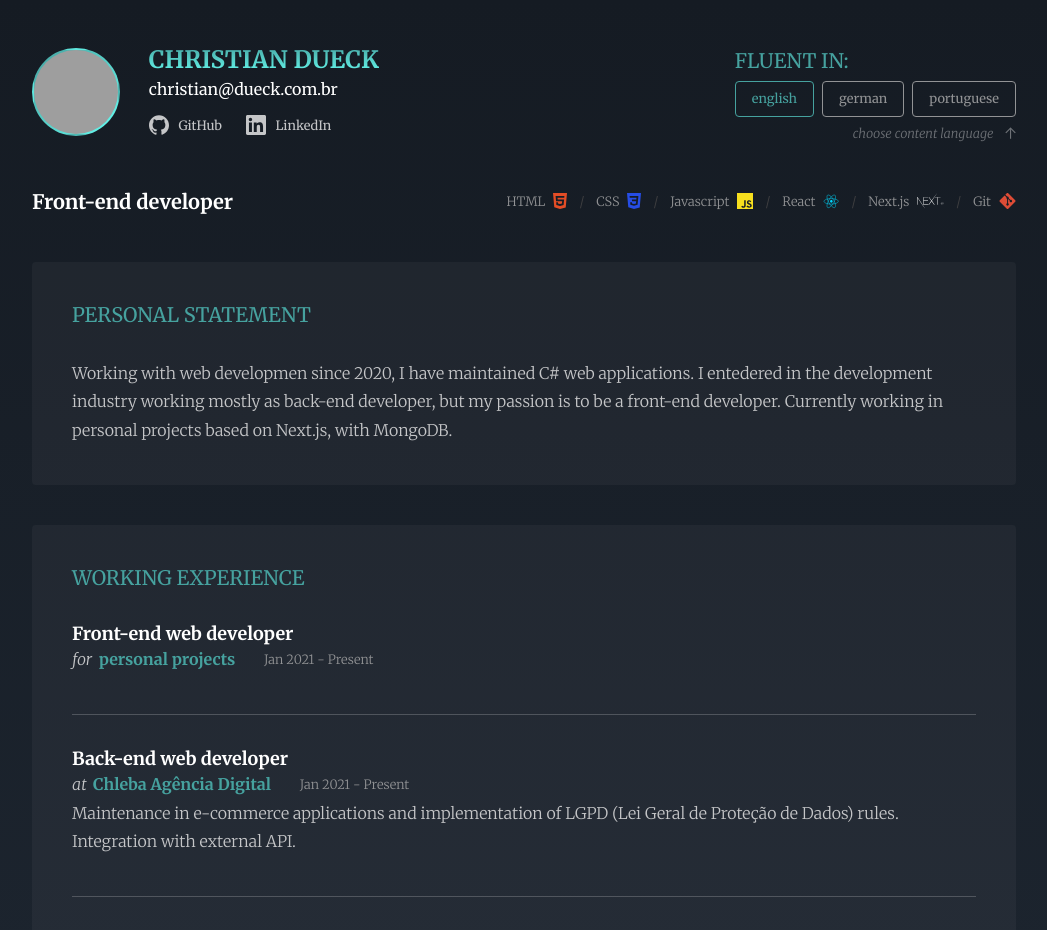
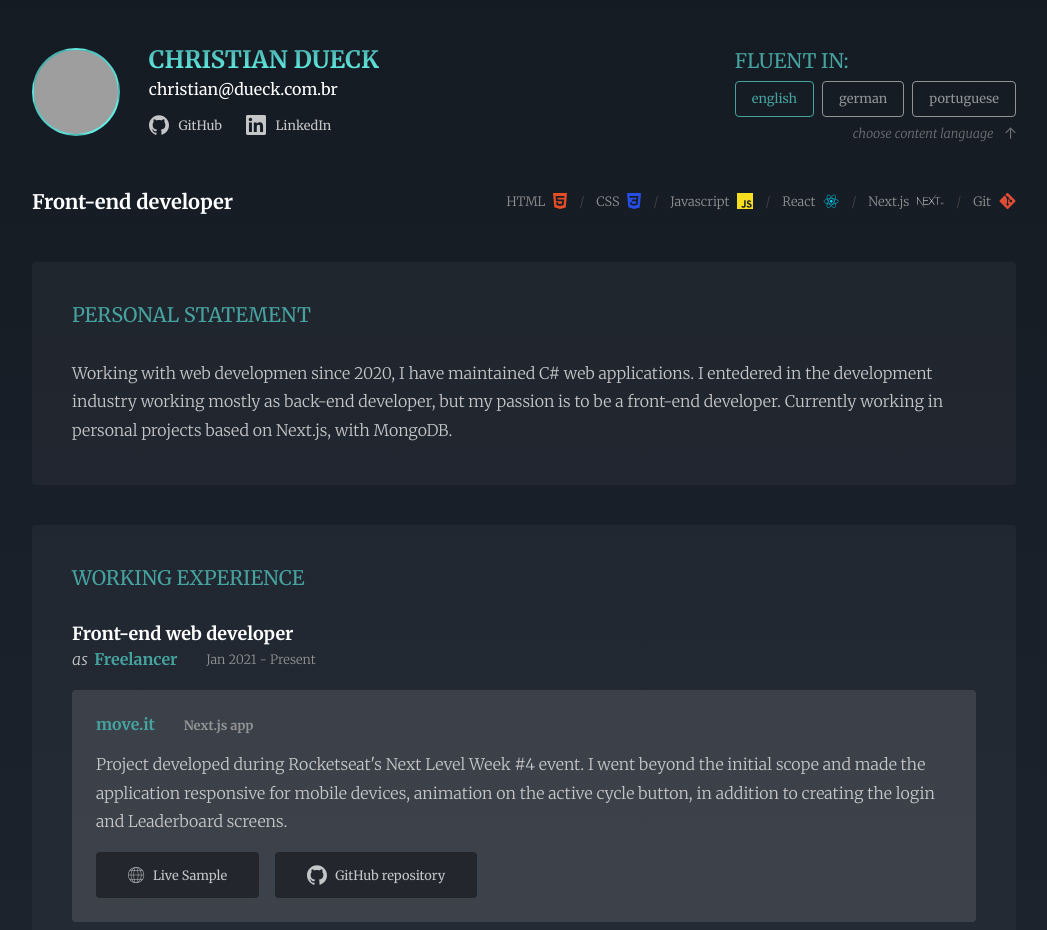
Before and after one commit to christiandueck/my-profile, a Next.js app: page / in a window 1280 px wide. Shown: the top 930 px of the page, without its empty margins (116-1163 px from the left). Built offline with nearby package versions, Linux system fonts and the light colour scheme; grey boxes are pictures that could not be loaded.

Commit message:
Adding project module

```diff
--- a/src/components/ContentBlock/Experience/Project/Project.module.css
+++ b/src/components/ContentBlock/Experience/Project/Project.module.css
@@ -0,0 +1,40 @@
+.container {
+    margin-top: 1rem;
+    padding: 1.5rem;
+    background: rgba(197,198,200,0.15);
+    border-radius: 4px;
+    display: flex;
+    flex-direction: column;
+    gap: 1rem;
+}
+
+.container > h6 {
+    margin: 0;
+}
+
+.container > h6 > span {
+    margin-left: 1.8rem;
+}
+
+.buttons {
+    display: flex;
+    column-gap: 1rem;
+}
+
+.button {
+    background: rgba(11,12,16,0.5);
+    border: none;
+    border-radius: 4px;
+    padding: 0.8rem 2rem;
+    color: var(--light-gray);
+    font-size: 0.8rem;
+    display: flex;
+    column-gap: 0.5rem;
+    align-items: center;
+    cursor: pointer;
+    transition: 0.2s;
+}
+
+.button:hover {
+    background: rgba(11,12,16,0.8);
+}
--- a/src/components/ContentBlock/Experience/Project/Project.tsx
+++ b/src/components/ContentBlock/Experience/Project/Project.tsx
@@ -1,9 +1,23 @@
+import { ReactNode } from 'react';
 import styles from './Project.module.css';
 
-export function Project() {
+export function Project({ title, subTitle, text, link }) {
     return (
-        <div>
-            move.it
+        <div className={styles.container}>
+            <h6>{title}<span>{subTitle}</span></h6>
+            <p>
+                {text}
+            </p>
+            <div className={styles.buttons}>
+                {link.map((link) => {
+                    return (
+                        <a href={link.url} className={styles.button} target="_blank">
+                            <img src={`./icons/${link.type}.svg`} alt="" />
+                            {link.text}
+                        </a>
+                    );
+                })}
+            </div>
         </div>
     );
 }
--- a/src/contexts/LanguagesContext.tsx
+++ b/src/contexts/LanguagesContext.tsx
@@ -37,6 +37,6 @@ export function LanguagesProvider({
             content
         }}
     >
-        {children};
+        {children}
     </LanguagesContext.Provider>
 }
--- a/src/pages/index.tsx
+++ b/src/pages/index.tsx
@@ -9,6 +9,7 @@ import { ContentBlock } from "../components/ContentBlock/ContentBlock";
 import { Experience } from "../components/ContentBlock/Experience/Experience";
 import { useContext } from "react";
 import { LanguagesContext } from "../contexts/LanguagesContext";
+import { Project } from "../components/ContentBlock/Experience/Project/Project";
 
 export default function Home() {
   const { content } = useContext(LanguagesContext);
@@ -45,9 +46,26 @@ export default function Home() {
           <Experience>
             <h5>Front-end web developer</h5>
             <p>
-              <em>for</em> <h6>personal projects</h6>
+              <em>as</em> <h6>Freelancer</h6>
               <span>Jan 2021 - Present</span>
             </p>
+            <Project
+              title="move.it"
+              subTitle="Next.js app"
+              text="Project developed during Rocketseat's Next Level Week #4 event. I went beyond the initial scope and made the application responsive for mobile devices, animation on the active cycle button, in addition to creating the login and Leaderboard screens."
+              link={[
+                {
+                  type: "web",
+                  text: "Live Sample",
+                  url: "https://moveit.dueck.app"
+                },
+                {
+                  type: "github",
+                  text: "GitHub repository",
+                  url: "https://github.com/christiandueck/move.it"
+                },
+              ]}
+            ></Project>
           </Experience>
 
           <Experience>
```
Also changed, not shown: public/icons/web.svg (added).
